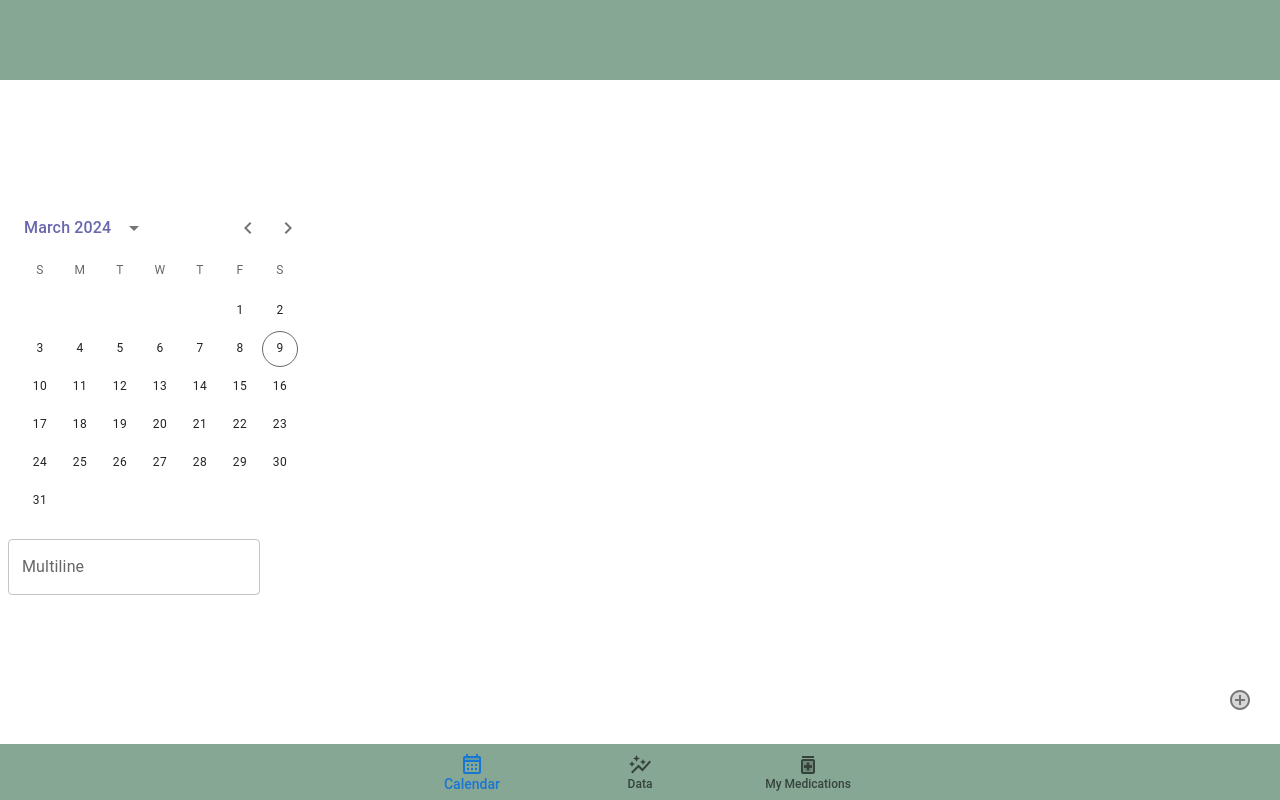
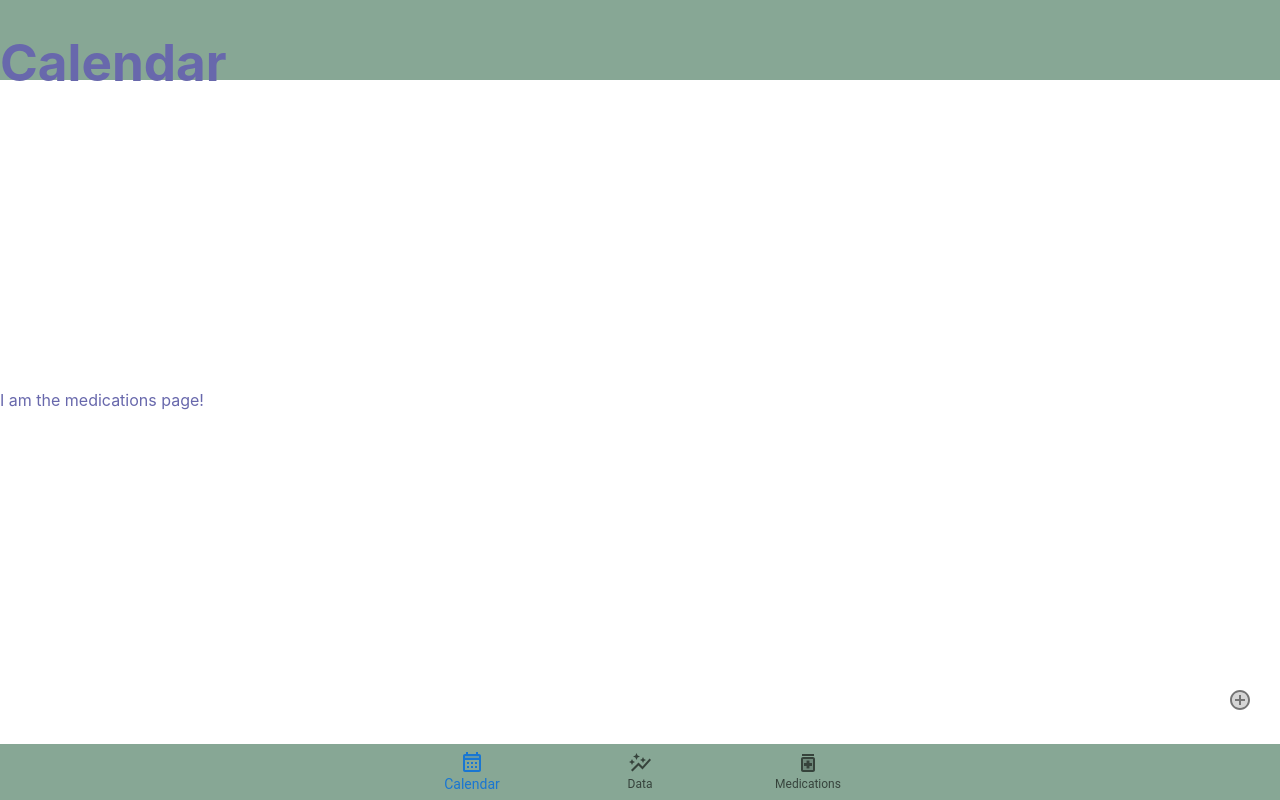
Before and after one commit to em-il-yn/InFlow, a React (Vite) app: page /medications in a window 1280 px wide. Built offline with nearby package versions, Linux system fonts and the light colour scheme.

Commit message:
Created Router!! Oh ya baby B-)

```diff
--- a/package.json
+++ b/package.json
@@ -22,6 +22,7 @@
     "dayjs": "^1.11.10",
     "react": "^18.2.0",
     "react-dom": "^18.2.0",
+    "react-router-dom": "^6.22.3",
     "styled-components": "^6.1.8"
   },
   "devDependencies": {
--- a/src/App.jsx
+++ b/src/App.jsx
@@ -1,23 +1,47 @@
-import { useState, useEffect } from "react";
-import axios from "axios";
-import Note from "./components/Notes";
+import React, { useState } from "react";
 import Header from "./components/Header";
-import BottomNav from "./components/BottomNav";
+import FixedButton from "./components/FixedButton";
+import BottomNavigation from "@mui/material/BottomNavigation";
+import BottomNavigationAction from "@mui/material/BottomNavigationAction";
+import CalendarMonthTwoToneIcon from "@mui/icons-material/CalendarMonthTwoTone";
+import AutoGraphTwoToneIcon from "@mui/icons-material/AutoGraphTwoTone";
+import MedicationTwoToneIcon from "@mui/icons-material/MedicationTwoTone";
+import CalendarPage from "./pages/CalendarPage";
+import DataPage from "./pages/DataPage";
+import MedicationsPage from "./pages/MedicationsPage";
+
+import { BrowserRouter as Router, Routes, Route, Link } from 'react-router-dom';
 import "./index.css";
-import DateCalendarValue from "./components/DateCalendarValue";
-import FixedButton from "./components/FixedButton";
-import TextEntryBox from "./components/TextEntryBox";
-
 
 const App = () => {
+  const [value, setValue] = useState(0); // State to manage the selected value in bottom navigation
+
   return (
-    <div>
-      <Header />
-      <DateCalendarValue />
-      <TextEntryBox />
-      <BottomNav />
-      <FixedButton />
-    </div>
+    <Router>
+
+      <Routes>
+        <Route path="/calendar" element={<CalendarPage />} />
+        <Route path="/data" element={<DataPage />} />
+        <Route path="/medications" element={<MedicationsPage />} />
+      </Routes>
+
+      <div>
+        <Header />
+        <BottomNavigation
+          showLabels
+          value={value}
+          onChange={(event, newValue) => {
+            setValue(newValue);
+          }}
+          className="bottom-nav"
+        >
+          <BottomNavigationAction label="Calendar" icon={<CalendarMonthTwoToneIcon />} component={Link} to="/calendar" />
+          <BottomNavigationAction label="Data" icon={<AutoGraphTwoToneIcon />} component={Link} to="/data" />
+          <BottomNavigationAction label="Medications" icon={<MedicationTwoToneIcon />} component={Link} to="/medications" />
+        </BottomNavigation>
+        <FixedButton />
+      </div>
+    </Router>
   );
 };
 
--- a/src/components/DateCalendarValue.jsx
+++ b/src/components/DateCalendarValue.jsx
@@ -2,6 +2,7 @@ import * as React from 'react';
 import { AdapterDayjs } from '@mui/x-date-pickers/AdapterDayjs';
 import { LocalizationProvider } from '@mui/x-date-pickers/LocalizationProvider';
 import { DateCalendar } from '@mui/x-date-pickers/DateCalendar';
+
 export default function FirstComponent() {
   return (
     <LocalizationProvider dateAdapter={AdapterDayjs}>
--- a/src/components/Header.jsx
+++ b/src/components/Header.jsx
@@ -1,7 +1,7 @@
 const Header = () => {
   return (
     <div className="header-container">
-
+      <h1>Calendar</h1>
     </div>
   );
 };
--- /dev/null
+++ b/src/pages/CalendarPage.jsx
@@ -0,0 +1,13 @@
+import React from "react";
+import DateCalendarValue from "../components/DateCalendarValue";
+
+
+const CalendarPage = () => {
+  return (
+    <div>
+        <DateCalendarValue />
+    </div>
+  );
+};
+
+export default CalendarPage;
--- /dev/null
+++ b/src/pages/DataPage.jsx
@@ -0,0 +1,10 @@
+import TextEntryBox from "../components/TextEntryBox";
+const DataPage = () => {
+  return (
+
+    <TextEntryBox />
+
+  );
+};
+
+export default DataPage;
--- /dev/null
+++ b/src/pages/MedicationsPage.jsx
@@ -0,0 +1,9 @@
+const MedicationsPage = () => {
+  return (
+    <div>
+        <p>I am the medications page!</p>
+    </div>
+  );
+};
+
+export default MedicationsPage;
```
Also changed, not shown: 1 other file (tests, documents, lock files or other folders).
